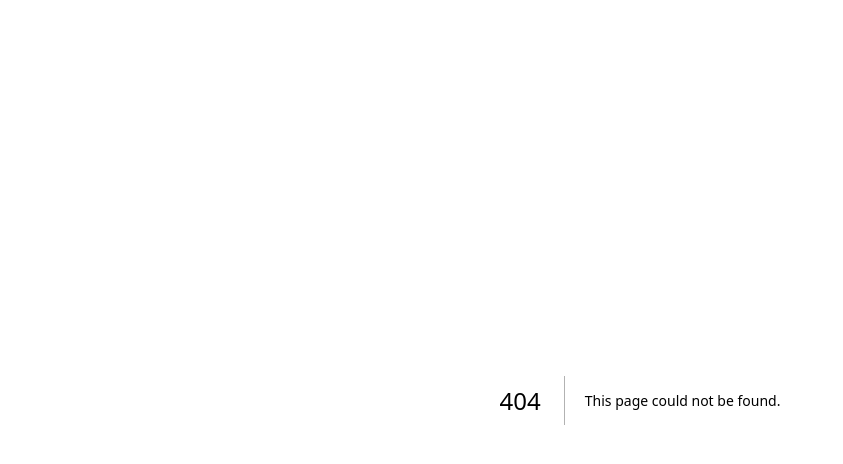
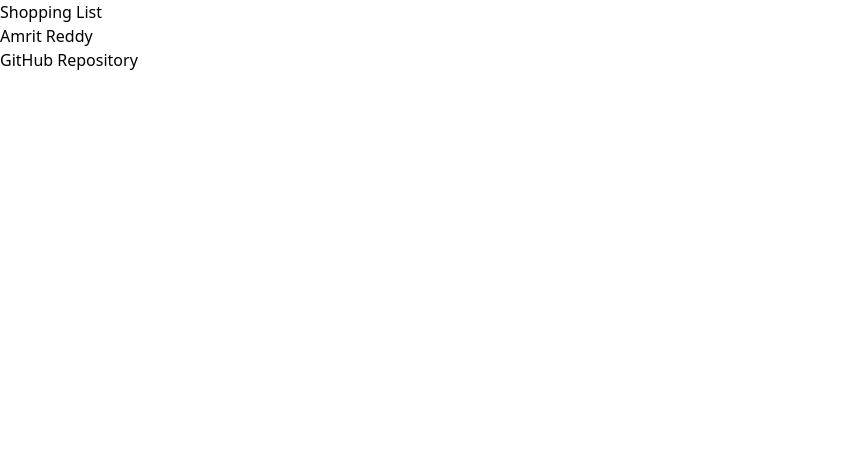
Before and after one commit to K0A1R/cprg306-assignments, a Next.js app: page /week-2 in a window 1280 px wide. Before the commit this address had no page. Shown: the top 464 px of the page, without its empty margins (0-843 px from the left). Built offline with nearby package versions, Linux system fonts and the light colour scheme.

Commit message:
Add week-2
Add week-2 (page.js) and student-info component.

```diff
--- /dev/null
+++ b/app/week-2/page.js
@@ -0,0 +1,9 @@
+import StudentInfo from "./student-info";
+export default function Page() {
+  return (
+    <main>
+      <h1>Shopping List</h1>
+      <StudentInfo />
+    </main>
+  );
+}
--- /dev/null
+++ b/app/week-2/student-info.js
@@ -0,0 +1,11 @@
+import Link from "next/link";
+export default function StudentInfo() {
+  return (
+    <section>
+      <p>Amrit Reddy</p>
+      <Link href="https://github.com/K0A1R/cprg306-assignments">
+        GitHub Repository
+      </Link>
+    </section>
+  );
+}
```
